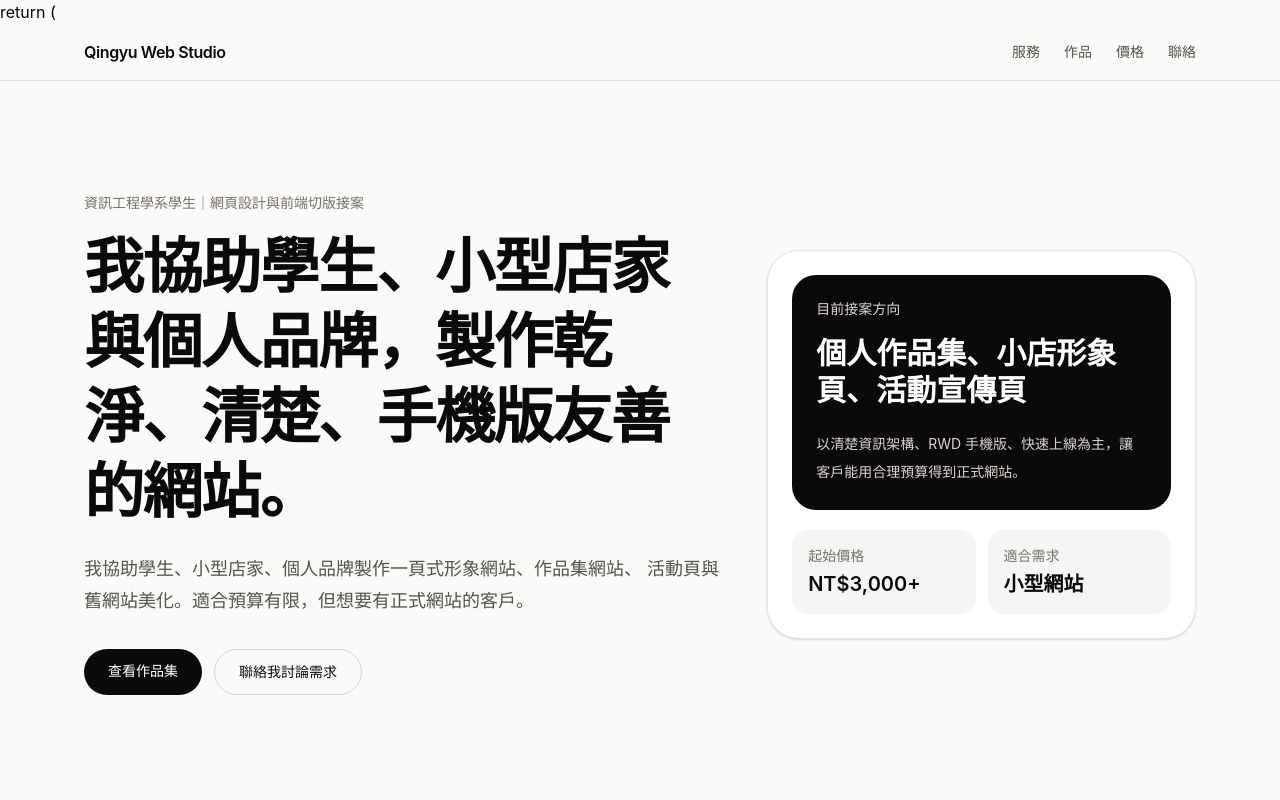
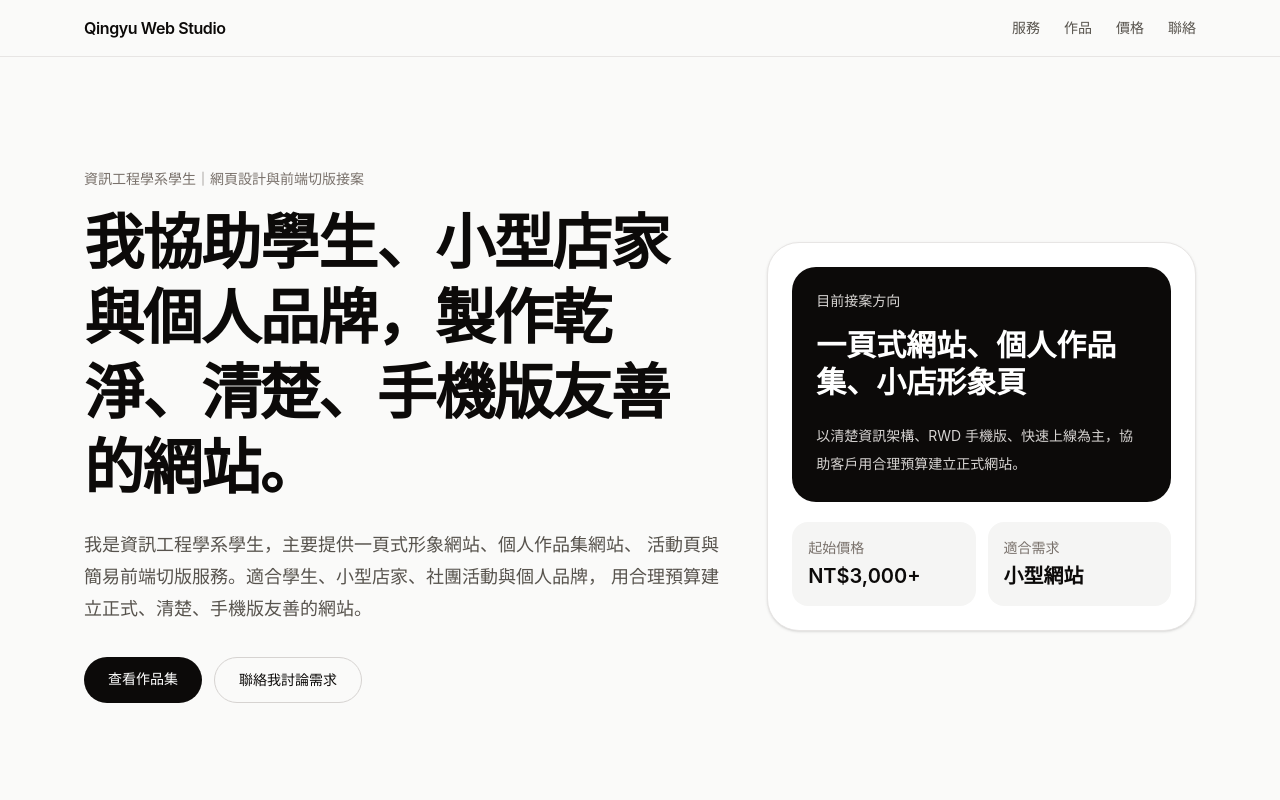
Before and after one commit to QingyuJin/qingyu-web-studio, a React (Vite) app: page / in a window 1280 px wide. Shown: the top 800 px of the page. Built offline with nearby package versions, Linux system fonts and the light colour scheme.

Commit message:
fix app jsx structure

```diff
--- a/src/App.jsx
+++ b/src/App.jsx
@@ -2,6 +2,7 @@ import { Routes, Route, Link } from "react-router-dom"
 import CafeDemo from "./CafeDemo"
 import PortfolioDemo from "./PortfolioDemo"
 import EventDemo from "./EventDemo"
+
 const services = [
   {
     title: "一頁式形象網站",
@@ -23,7 +24,7 @@ const services = [
 
 const works = [
   {
-    title: "個人接案履歷網站",
+    title: "個人作品集網站",
     tag: "Portfolio",
     desc: "適合學生、設計師、攝影師與求職者，用來展示作品、技能與經歷。",
     link: "/portfolio-demo",
@@ -70,10 +71,8 @@ function App() {
     </Routes>
   )
 }
+
 function HomePage() {
-  return (
-    <main className="min-h-screen bg-stone-50 text-stone-950">
-
   return (
     <main className="min-h-screen bg-stone-50 text-stone-950">
       <header className="sticky top-0 z-50 border-b border-stone-200 bg-stone-50/90 backdrop-blur">
@@ -102,8 +101,9 @@ function HomePage() {
           </h1>
 
           <p className="mt-6 max-w-2xl text-lg leading-8 text-stone-600">
-                我協助學生、小型店家、個人品牌製作一頁式形象網站、作品集網站、
-                活動頁與舊網站美化。適合預算有限，但想要有正式網站的客戶。
+            我是資訊工程學系學生，主要提供一頁式形象網站、個人作品集網站、
+            活動頁與簡易前端切版服務。適合學生、小型店家、社團活動與個人品牌，
+            用合理預算建立正式、清楚、手機版友善的網站。
           </p>
 
           <div className="mt-8 flex flex-wrap gap-3">
@@ -126,10 +126,10 @@ function HomePage() {
           <div className="rounded-[1.5rem] bg-stone-950 p-6 text-white">
             <p className="text-sm text-stone-300">目前接案方向</p>
             <h2 className="mt-4 text-3xl font-semibold leading-tight">
-                  個人作品集、小店形象頁、活動宣傳頁
+              一頁式網站、個人作品集、小店形象頁
             </h2>
             <p className="mt-5 text-sm leading-7 text-stone-300">
-                  以清楚資訊架構、RWD 手機版、快速上線為主，讓客戶能用合理預算得到正式網站。
+              以清楚資訊架構、RWD 手機版、快速上線為主，協助客戶用合理預算建立正式網站。
             </p>
           </div>
 
@@ -190,23 +190,17 @@ function HomePage() {
 
                 <p className="mt-3 leading-7 text-stone-600">{item.desc}</p>
 
-                    {item.link !== "#" ? (
                 <Link
                   to={item.link}
                   className="mt-5 inline-block rounded-full bg-stone-950 px-5 py-2 text-sm font-medium text-white hover:bg-stone-800"
                 >
                   查看 Demo
                 </Link>
-                    ) : (
-                      <span className="mt-5 inline-block rounded-full bg-stone-200 px-5 py-2 text-sm font-medium text-stone-500">
-                        製作中
-                      </span>
-                    )}
               </div>
             </div>
           ))}
         </div>
-          </section>import EventDemo from "./EventDemo"
+      </section>
 
       <section id="prices" className="mx-auto max-w-6xl px-5 py-16">
         <div className="mb-10">
@@ -249,6 +243,7 @@ function HomePage() {
             有作品集、一頁式網站、小店形象頁或活動頁需求，可以先傳訊息討論。
           </p>
 
+          <div className="mt-8 grid gap-4 text-stone-200 md:grid-cols-3">
             <div className="rounded-2xl bg-white/10 p-5">
               <p className="text-sm text-stone-400">Email</p>
               <a
@@ -273,12 +268,9 @@ function HomePage() {
                 qingyu.jin
               </a>
             </div>
-
+          </div>
         </div>
       </section>
-        </main>
-      )
-
     </main>
   )
 }
```
Lines whose indentation alone changed are shown as unchanged.
